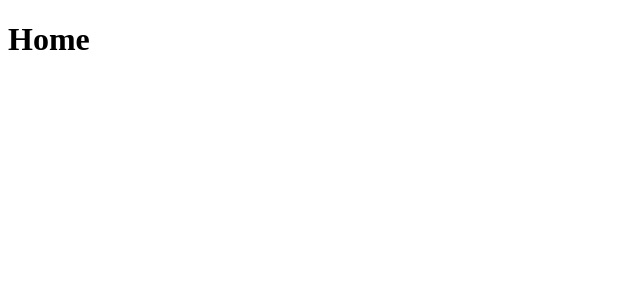
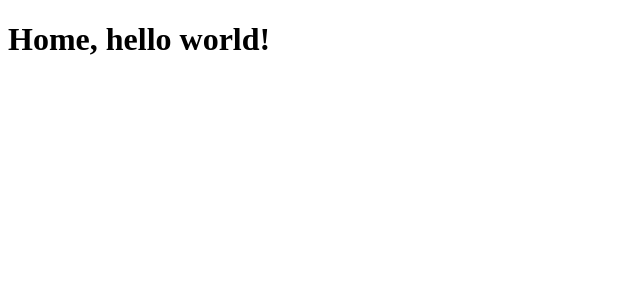
Before and after one commit to junior-apostolo/clone-tabnews, a Next.js app: page / in a window 1280 px wide. Shown: the top 300 px of the page, without its empty margins (0-640 px from the left). Built offline with nearby package versions, Linux system fonts and the light colour scheme.

Commit message:
modifica a frase

```diff
--- a/pages/index.js
+++ b/pages/index.js
@@ -1,6 +1,6 @@
 function Home () {
     return (
-        <h1>Home</h1>
+        <h1>Home, hello world!</h1>
     )
 }
 
```
